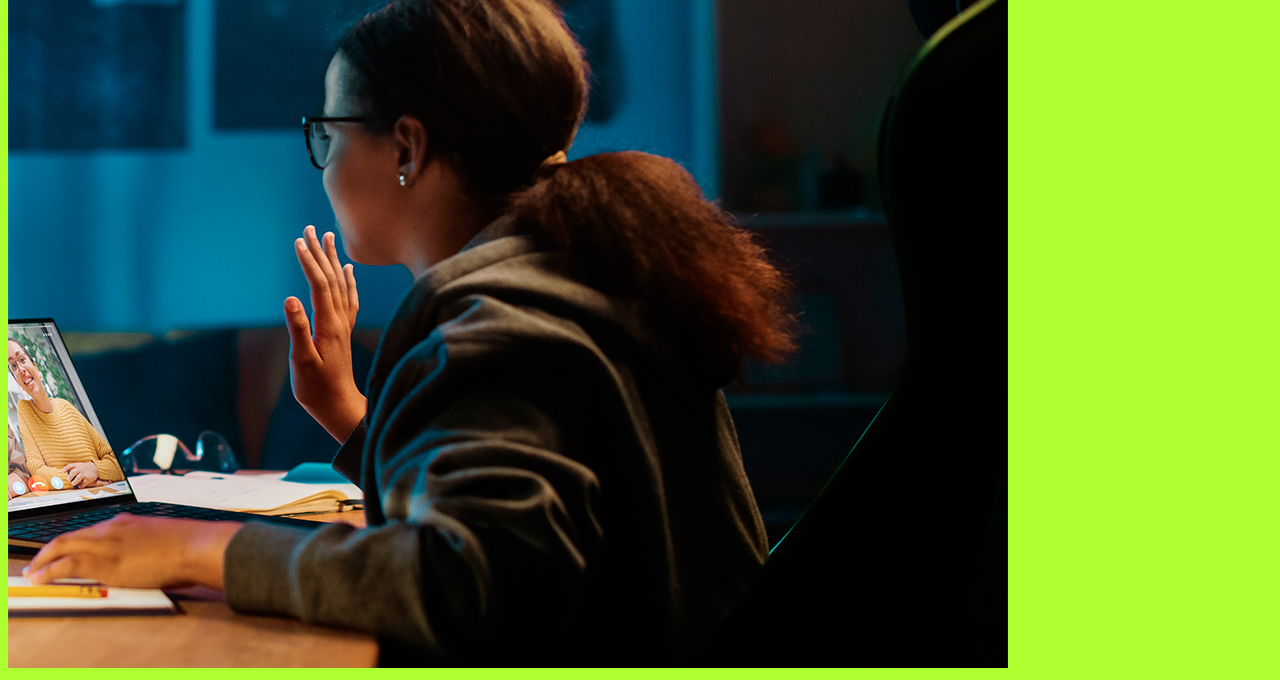
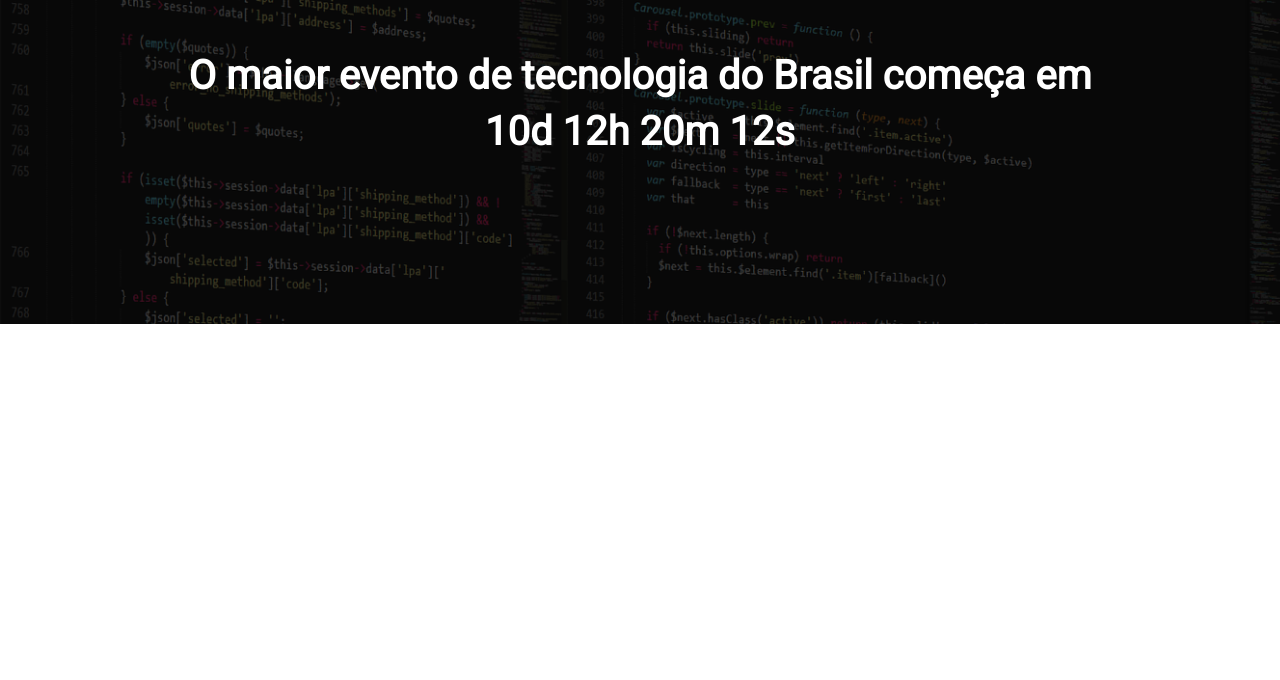
Before and after one commit to andreilbarbosa/EBAC_TechTalks, a website built with Parcel: page src/index.html in a window 1280 px wide. Shown: the part 160-840 px from the top of the page. After the commit the page ends 800 px from the top, so only its background shows below. Built offline with nearby package versions, Linux system fonts and the light colour scheme.

Commit message:
feat(hero): Adiciona o hero do projeto.

```diff
--- a/src/index.html
+++ b/src/index.html
@@ -1,14 +1,28 @@
 <!DOCTYPE html>
-<html lang="en">
+<html lang="pt-BR">
+
 <head>
     <meta charset="UTF-8">
     <meta name="viewport" content="width=device-width, initial-scale=1.0">
-    <title>Document</title>
+    <title>EBAC Tech Talks</title>
+    <link rel="preconnect" href="https://fonts.googleapis.com">
+    <link rel="preconnect" href="https://fonts.gstatic.com" crossorigin>
+    <link
+        href="https://fonts.googleapis.com/css2?family=Bungee&family=Geist:wght@100..900&family=Lobster&family=Pacifico&family=Roboto:ital@0;1&display=swap"
+        rel="stylesheet">
     <link rel="stylesheet" href="styles/main.scss">
 </head>
+
 <body>
-    <h1>Hello World!</h1>
-    <img src="images/backend.png" alt="">
+    <header class="hero">
+        <div class="container">
+            <img class="hero__logo" src="./images/ebac_logo.svg" alt="EBAC Logo">
+            <p class="hero__text">
+                O maior evento de tecnologia do Brasil começa em 10d 12h 20m 12s
+            </p>
+        </div>
+    </header>
     <script src="scripts/main.js"></script>
 </body>
+
 </html>
--- /dev/null
+++ b/src/styles/_hero.scss
@@ -0,0 +1,53 @@
+.hero{
+    padding-top: 64px;
+    padding-bottom: 100px;
+    background-image: url(../images/fundo.png);
+    background-repeat: no-repeat;
+    background-size: cover;
+    position: relative;
+
+    .container{
+        position: relative;
+    }
+
+    &::before{
+        position: absolute;
+        top: 0;
+        left: 0;
+        width: 100%;
+        height: 100%;
+        background-color: #000;
+        opacity: .7;
+        content: ' ';
+    }
+
+    &__text{
+        margin-top: 64px;
+        margin-bottom: 64px;
+        font-size: 40px;
+        line-height: 56px;
+        font-weight: 700;
+        text-align: center;
+    }
+
+    &__logo{
+        display: block;
+        margin: 0 auto;
+        height: 80px;
+    }
+
+    @media (max-width: 640px) {
+        padding: 40px 0;
+
+        &__logo{
+            height: 40px;
+
+        }
+
+        &__text{
+            font-size: 22px;
+            line-height: 24px;
+            margin: 24px 0;
+        }
+    }
+}
--- a/src/styles/main.scss
+++ b/src/styles/main.scss
@@ -1,3 +1,23 @@
-body{
-    background-color:greenyellow;
+@use 'hero';
+
+*{
+    box-sizing: border-box;
+    padding: 0;
+    margin: 0;
+    font-family: Roboto, sans-serif;
+    color: #fff;
 }
+
+.container{
+    max-width: 960px;
+    width: 100%;
+    margin: 0 auto;
+
+    @media (max-width: 640px) {
+        max-width: 80%;
+    }
+
+    @media (max-width: 1024px) {
+        max-width: 90%;
+    }
+}
```
